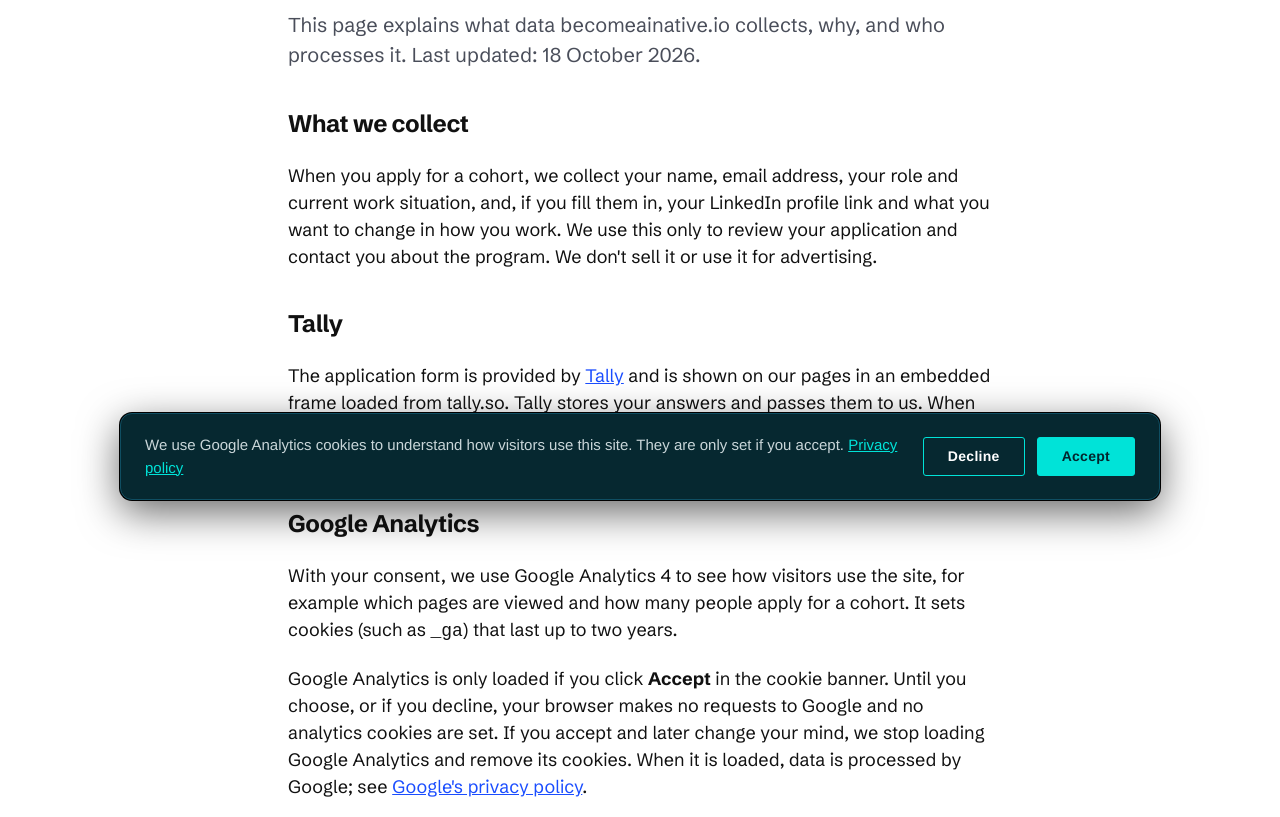
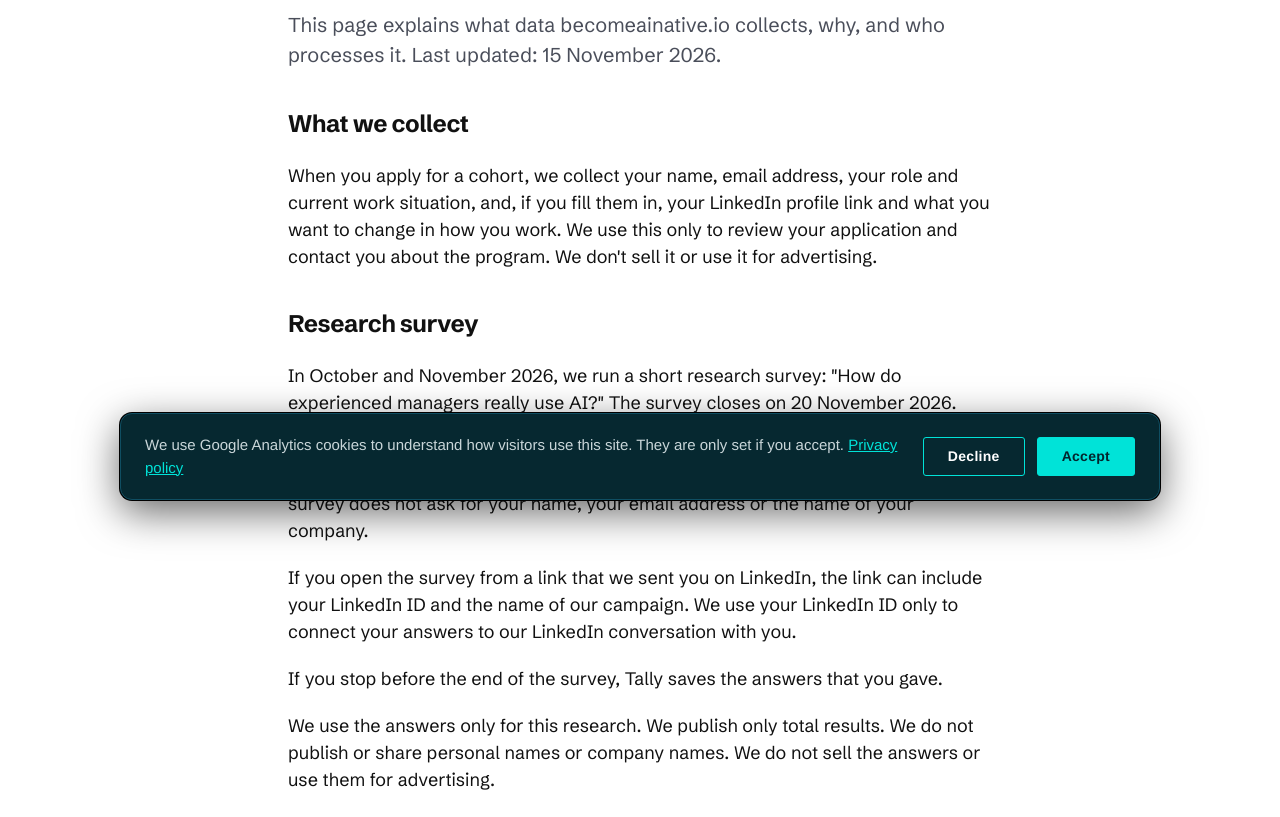
Before and after one commit to becomeainative-io/landing-page, a plain HTML site: page privacy/index.html in a window 1280 px wide. Shown: the part 284-1101 px from the top of the page. Drawn offline with Linux system fonts and the light colour scheme.

Commit message:
Add the research survey section to the privacy page and fix the contact line
Co-Authored-By: Claude Opus 5.5 <noreply@anthropic.com>

```diff
--- a/privacy/index.html
+++ b/privacy/index.html
@@ -4,17 +4,17 @@
   <meta charset="utf-8">
   <meta name="viewport" content="width=device-width, initial-scale=1">
   <title>Privacy Policy - Become AI Native</title>
-  <meta name="description" content="How Become AI Native handles your data: what we collect through the application form, how we use Google Analytics with your consent, and how to contact us.">
+  <meta name="description" content="How Become AI Native handles your data: what we collect through the application form and the research survey, how we use Google Analytics with your consent, and how to contact us.">
   <link rel="canonical" href="https://becomeainative.io/privacy/">
   <!-- Open Graph / Twitter card -->
   <meta property="og:type" content="website">
   <meta property="og:site_name" content="Become AI Native">
   <meta property="og:title" content="Privacy Policy - Become AI Native">
-  <meta property="og:description" content="How Become AI Native handles your data: what we collect through the application form, how we use Google Analytics with your consent, and how to contact us.">
+  <meta property="og:description" content="How Become AI Native handles your data: what we collect through the application form and the research survey, how we use Google Analytics with your consent, and how to contact us.">
   <meta property="og:url" content="https://becomeainative.io/privacy/">
   <meta name="twitter:card" content="summary">
   <meta name="twitter:title" content="Privacy Policy - Become AI Native">
-  <meta name="twitter:description" content="How Become AI Native handles your data: what we collect through the application form, how we use Google Analytics with your consent, and how to contact us.">
+  <meta name="twitter:description" content="How Become AI Native handles your data: what we collect through the application form and the research survey, how we use Google Analytics with your consent, and how to contact us.">
   <link rel="icon" type="image/svg+xml" href="/shared/favicon.svg?v=2">
   <!-- Google Analytics 4 + cookie consent (gtag.js loads only after Accept) -->
   <link rel="stylesheet" href="/shared/consent.css">
@@ -40,13 +40,20 @@
   <div class="container">
     <div class="label">Privacy</div>
     <h1>Privacy policy</h1>
-    <p class="lead">This page explains what data becomeainative.io collects, why, and who processes it. Last updated: 18 October 2026.</p>
+    <p class="lead">This page explains what data becomeainative.io collects, why, and who processes it. Last updated: 15 November 2026.</p>
 
     <h2>What we collect</h2>
     <p>When you apply for a cohort, we collect your name, email address, your role and current work situation, and, if you fill them in, your LinkedIn profile link and what you want to change in how you work. We use this only to review your application and contact you about the program. We don't sell it or use it for advertising.</p>
 
+    <h2>Research survey</h2>
+    <p>In October and November 2026, we run a short research survey: "How do experienced managers really use AI?" The survey closes on 20 November 2026.</p>
+    <p>The survey asks about your role, your experience, the size of your company and how you use AI at work. In some questions, you can type your own answer. The survey does not ask for your name, your email address or the name of your company.</p>
+    <p>If you open the survey from a link that we sent you on LinkedIn, the link can include your LinkedIn ID and the name of our campaign. We use your LinkedIn ID only to connect your answers to our LinkedIn conversation with you.</p>
+    <p>If you stop before the end of the survey, Tally saves the answers that you gave.</p>
+    <p>We use the answers only for this research. We publish only total results. We do not publish or share personal names or company names. We do not sell the answers or use them for advertising.</p>
+
     <h2>Tally</h2>
-    <p>The application form is provided by <a href="https://tally.so/privacy" rel="noopener">Tally</a> and is shown on our pages in an embedded frame loaded from tally.so. Tally stores your answers and passes them to us. When the form loads, your browser connects to Tally, which receives your IP address and basic request details, as any website does.</p>
+    <p>The application form is provided by <a href="https://tally.so/privacy" rel="noopener">Tally</a> and is shown on our pages in an embedded frame loaded from tally.so. The research survey is also provided by Tally and opens on a Tally page. Tally stores your answers and passes them to us. When a form loads, your browser connects to Tally, which receives your IP address and basic request details, as any website does.</p>
 
     <h2>Google Analytics</h2>
     <p>With your consent, we use Google Analytics 4 to see how visitors use the site, for example which pages are viewed and how many people apply for a cohort. It sets cookies (such as <code>_ga</code>) that last up to two years.</p>
@@ -59,12 +66,13 @@
 
     <h2>How long we keep it</h2>
     <p>We keep application details until the cohort is selected and the program starts, or until you ask us to delete them.</p>
+    <p>We keep research survey answers only while we need them for this research. Then we delete them. You can also ask us to delete your answers at any time. The published total results do not contain personal data, so they can stay published.</p>
 
     <h2>Your rights</h2>
     <p>You can ask us to access, correct or delete your data, or object to how we use it. You can also complain to your local data protection authority.</p>
 
     <h2>Contact</h2>
-    <p>Email <a href="https://www.linkedin.com/company/become-ai-native/" rel="noopener">Connect on LinkedIn</a> with any privacy question or request.</p>
+    <p>Send us a message on <a href="https://www.linkedin.com/company/become-ai-native/" rel="noopener">LinkedIn</a> with any privacy question or request.</p>
   </div>
 </main>
 <footer class="footer">
```
